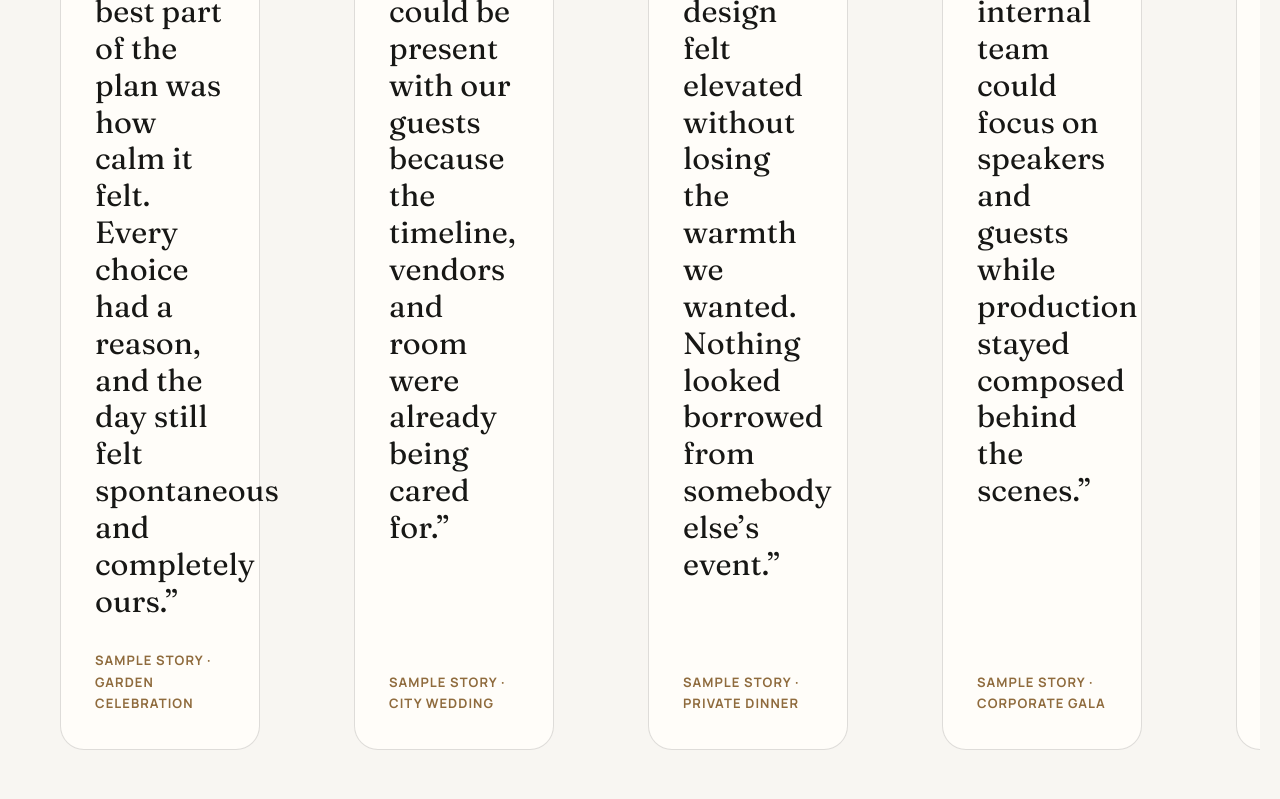
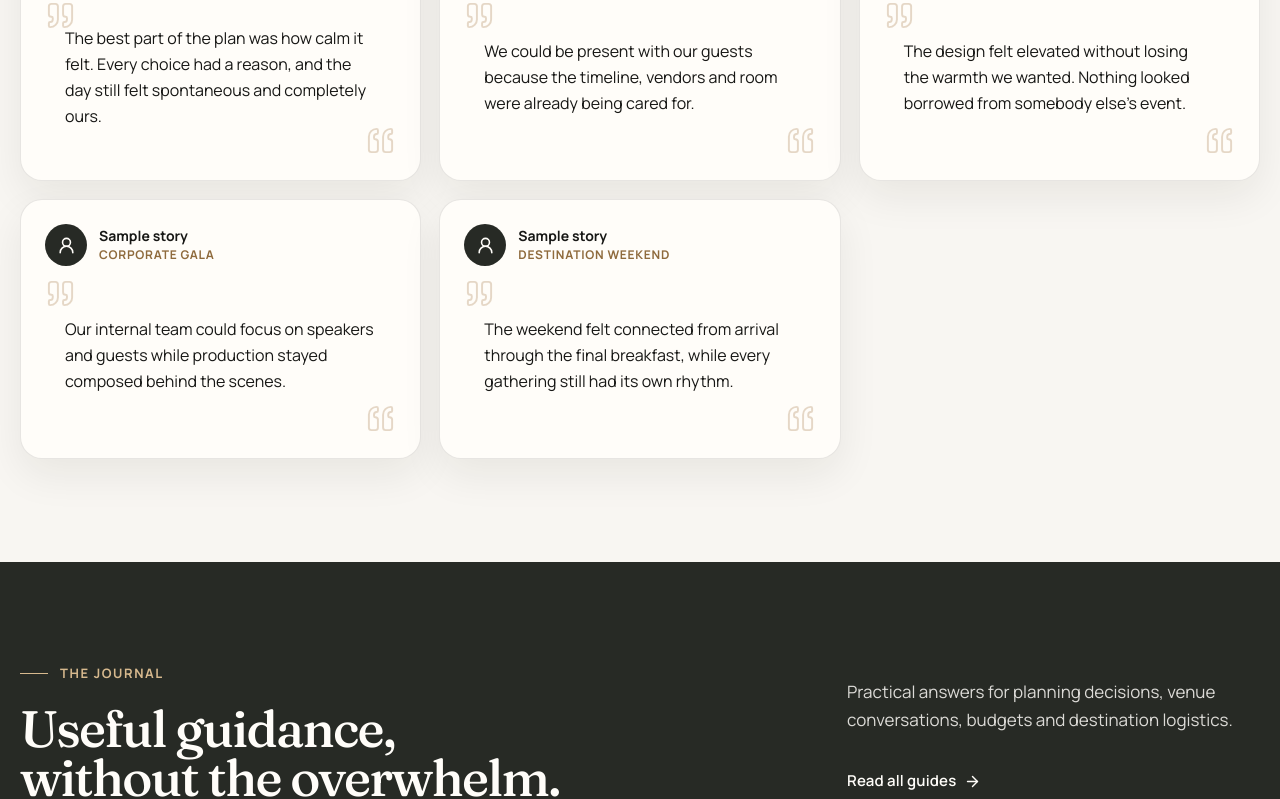
Before and after one commit to MSPixelPulseAgency/wedding-planner, a React (Vite) app: page / in a window 1280 px wide. Shown: the part 10820-11619 px from the top of the page. Built offline with nearby package versions, Linux system fonts and the light colour scheme.

Commit message:
redesign: compact testimonial grid

```diff
--- a/src/pages/Home.jsx
+++ b/src/pages/Home.jsx
@@ -1,6 +1,6 @@
 import { useState } from 'react'
 import { Link } from 'react-router-dom'
-import { ArrowRight, ArrowUpRight, Check, Mail, MapPin, Sparkles } from 'lucide-react'
+import { ArrowRight, ArrowUpRight, Check, Mail, MapPin, Quote, Sparkles, UserRound } from 'lucide-react'
 import { motion, useReducedMotion } from 'framer-motion'
 import { SEO } from '../components/common/SEO'
 import { CinematicVideo } from '../components/common/CinematicVideo'
@@ -146,7 +146,22 @@ export default function Home() {
         <div className="container">
           <Reveal><SectionHeading eyebrow="Demo client stories" title="The experience, in their words." text="Clearly labelled sample stories show how service could feel without presenting fictional reviews as verified testimonials." /></Reveal>
           <div className="testimonial-track">
-            {testimonials.slice(0, 5).map((story) => <Reveal as="blockquote" key={story.name} className="testimonial-card"><p>“{story.quote}”</p><cite>{story.name}</cite></Reveal>)}
+            {testimonials.slice(0, 5).map((story) => {
+              const [reviewerName, eventType] = story.name.split(' · ')
+              return (
+                <Reveal as="blockquote" key={story.name} className="testimonial-card">
+                  <div className="testimonial-card__header">
+                    <span className="testimonial-card__avatar" aria-hidden="true"><UserRound size={19} /></span>
+                    <cite><strong>{reviewerName}</strong><span>{eventType}</span></cite>
+                  </div>
+                  <div className="testimonial-card__quote">
+                    <Quote className="testimonial-card__quote-mark testimonial-card__quote-mark--open" aria-hidden="true" />
+                    <p>{story.quote}</p>
+                    <Quote className="testimonial-card__quote-mark testimonial-card__quote-mark--close" aria-hidden="true" />
+                  </div>
+                </Reveal>
+              )
+            })}
           </div>
         </div>
       </section>
--- a/src/styles/pages.css
+++ b/src/styles/pages.css
@@ -75,11 +75,18 @@
 .style-explorer__panel > div { position: absolute; right: 30px; bottom: 30px; width: min(410px, calc(100% - 60px)); border-radius: var(--radius-md); padding: 30px; }
 .style-explorer__panel > div > span { color: var(--champagne-deep); font-size: var(--type-label); font-weight: 700; letter-spacing: .1em; text-transform: uppercase; }
 .style-explorer__panel h3 { margin: 8px 0; font-family: var(--serif); font-size: 3rem; font-weight: 500; }
-.testimonial-track { display: grid; grid-template-columns: repeat(5, minmax(280px, 1fr)); gap: 14px; overflow-x: auto; scroll-snap-type: x mandatory; scrollbar-width: none; }
-.testimonial-track::-webkit-scrollbar { display: none; }
-.testimonial-card { min-height: 390px; display: flex; flex-direction: column; justify-content: space-between; scroll-snap-align: start; border: 1px solid var(--line); border-radius: var(--radius-md); padding: 34px; background: var(--ivory); }
-.testimonial-card p { color: var(--ink); font-family: var(--serif); font-size: clamp(1.6rem, 2.4vw, 2.2rem); line-height: 1.2; }
-.testimonial-card cite { color: var(--champagne-deep); font-size: var(--type-label); font-style: normal; font-weight: 700; letter-spacing: .08em; text-transform: uppercase; }
+.testimonial-track { display: grid; grid-template-columns: repeat(3, minmax(0, 1fr)); grid-auto-rows: 1fr; align-items: stretch; gap: 18px; }
+.testimonial-card { min-width: 0; min-height: 260px; height: 100%; display: flex; flex-direction: column; margin: 0; border: 1px solid rgba(23,23,21,.1); border-radius: 22px; padding: 24px; background: var(--ivory); box-shadow: 0 16px 42px rgba(23,23,21,.07); }
+.testimonial-card__header { display: grid; grid-template-columns: 42px minmax(0, 1fr); align-items: center; gap: 12px; }
+.testimonial-card__avatar { width: 42px; height: 42px; display: grid; place-items: center; border-radius: 50%; background: var(--olive); color: var(--ivory); }
+.testimonial-card cite { min-width: 0; display: grid; gap: 2px; font-style: normal; line-height: 1.3; }
+.testimonial-card cite strong { overflow-wrap: anywhere; color: var(--ink); font-size: .875rem; font-weight: 700; }
+.testimonial-card cite span { overflow-wrap: anywhere; color: var(--champagne-deep); font-size: .75rem; font-weight: 700; letter-spacing: .06em; text-transform: uppercase; }
+.testimonial-card__quote { position: relative; min-width: 0; flex: 1; display: grid; align-content: center; padding: 30px 20px 18px; }
+.testimonial-card__quote-mark { position: absolute; width: 31px; height: 31px; color: rgba(161,119,70,.28); stroke-width: 1.5; }
+.testimonial-card__quote-mark--open { top: 12px; left: 0; }
+.testimonial-card__quote-mark--close { right: 0; bottom: 0; transform: rotate(180deg); }
+.testimonial-card p { margin: 0; color: var(--ink); font-family: var(--sans); font-size: 1rem; line-height: 1.62; }
 .journal-grid { display: grid; grid-template-columns: repeat(3, 1fr); gap: 18px; }
 .journal-card > a { display: block; }
 .journal-card .media-frame { height: 430px; border-radius: var(--radius-md); }
@@ -282,6 +289,7 @@
   .home-hero__content { grid-template-columns: minmax(0, 1fr) minmax(350px, .78fr); gap: 38px; }
   .home-hero__video-card { min-height: 0; }
   .service-card, .service-card--1, .service-card--2, .service-card--4, .service-card--5, .service-card--6 { grid-column: span 6; }
+  .testimonial-track { grid-template-columns: repeat(2, minmax(0, 1fr)); }
   .process-grid { grid-template-columns: repeat(3, 1fr); }
   .process-card:nth-child(3) { border-right: 0; }
   .process-card { border-bottom: 1px solid rgba(255,255,255,.16); }
@@ -310,7 +318,6 @@
   .process-card:nth-child(3) { border-right: 1px solid rgba(255,255,255,.16); }
   .process-card:nth-child(even) { border-right: 0; }
   .style-explorer__panel { min-height: 620px; }
-  .testimonial-track { grid-template-columns: repeat(5, 330px); }
   .journal-grid { grid-template-columns: 1fr 1fr; }
   .journal-card:last-child { grid-column: 1 / -1; }
   .service-row > a { grid-template-columns: 40px 170px 1fr; }
@@ -372,7 +379,9 @@
   .style-explorer__chips button { flex: 0 0 auto; }
   .style-explorer__panel { min-height: 600px; }
   .style-explorer__panel > div { right: 12px; bottom: 12px; width: calc(100% - 24px); padding: 24px; }
-  .testimonial-track { margin-right: -14px; grid-template-columns: repeat(5, 84vw); }
+  .testimonial-track { grid-template-columns: 1fr; gap: 14px; }
+  .testimonial-card { min-height: 0; padding: 22px 20px; }
+  .testimonial-card__quote { padding-inline: 18px; }
   .journal-grid { grid-template-columns: 1fr; }
   .journal-card:last-child { grid-column: auto; }
   .journal-card .media-frame { height: 400px; }
```
